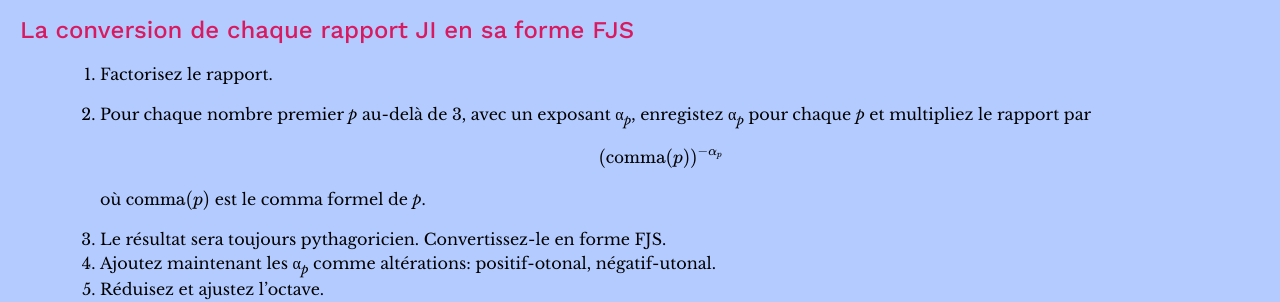
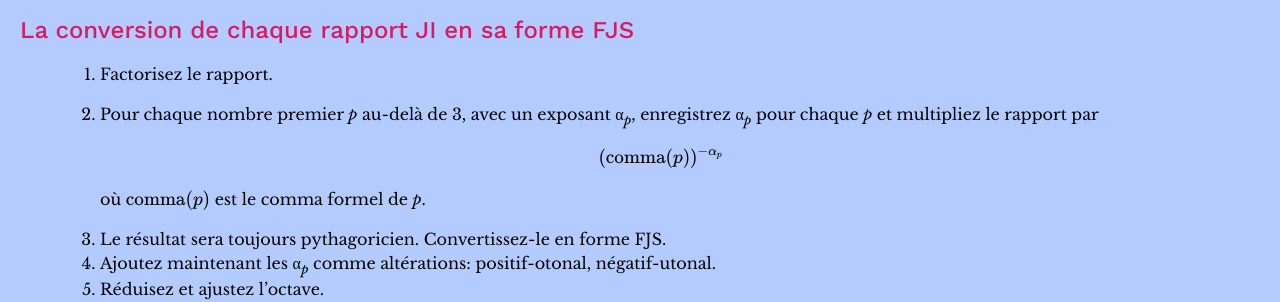
Before and after one commit to misotanni/misotanni.github.io, a Jekyll site: the page built from fjs/fr/rules.md, in a window 1280 px wide and 900 px high, scrolled down 415 px. Shown: the part 156-458 px from the top of the window. Built offline with Jekyll 4.4.1, drawn with Linux system fonts in a browser that asks for light colours; our own code applies the rules of GitHub Pages for plain Markdown files; formulas are drawn with MathJax 3.

Commit message:
enregistrez

```diff
--- a/fjs/fr/rules.md
+++ b/fjs/fr/rules.md
@@ -22,7 +22,7 @@ Tout ce qui concerne des abréviations expérimentales est marqué avec le symbo
 ## La conversion de chaque rapport JI en sa forme FJS
 
 > 1. Factorisez le rapport.
-> 2. Pour chaque nombre premier *p* au-delà de 3, avec un exposant α<sub>*p*</sub>, enregistez α<sub>*p*</sub> pour chaque *p* et multipliez le rapport par
+> 2. Pour chaque nombre premier *p* au-delà de 3, avec un exposant α<sub>*p*</sub>, enregistrez α<sub>*p*</sub> pour chaque *p* et multipliez le rapport par
 >
 > 	$$(\text{comma} (p))^{-\alpha _p}$$
 >
```
